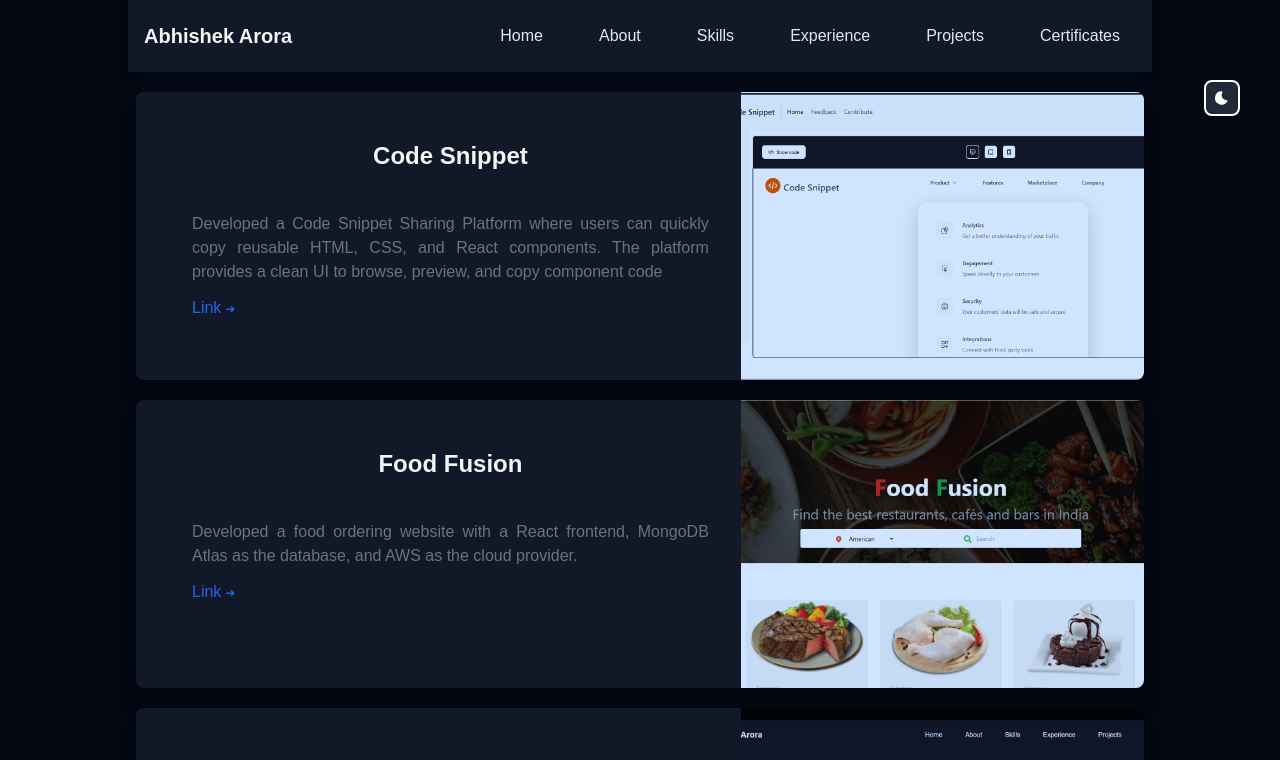
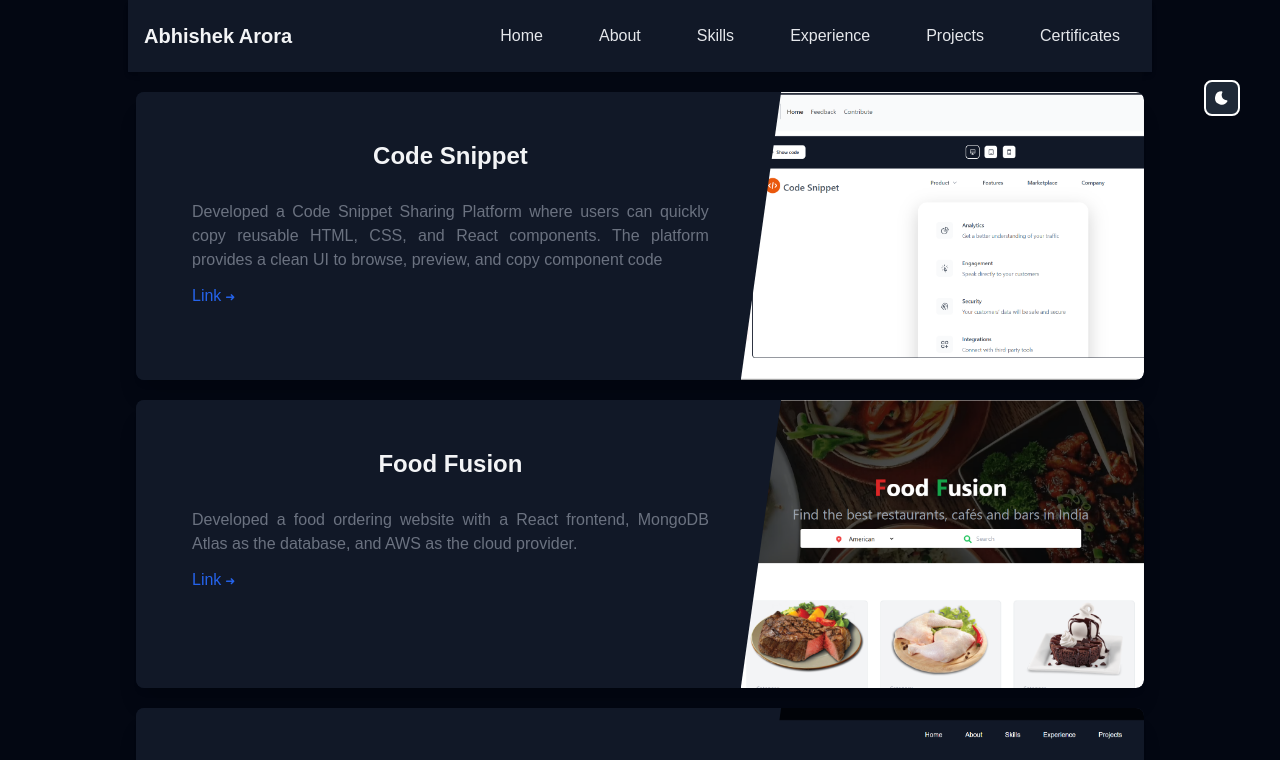
Before and after one commit to Abhishek7a/Portfolio, a React (Vite) app: page /Projects in a window 1280 px wide. Shown: the top 760 px of the page. Built offline with nearby package versions, Linux system fonts and the light colour scheme.

Commit message:
Refactor ProjectCard to use Framer Motion

```diff
--- a/src/components/ProjectCard.jsx
+++ b/src/components/ProjectCard.jsx
@@ -1,58 +1,68 @@
 import React from "react";
+import { motion } from "framer-motion";
 import { useAppContext } from "../AppContext";
 
 export default function ProjectCard(props) {
-  const { dark, setDark } = useAppContext();
+  const { dark } = useAppContext();
+
+  // unified background color
+  const bgColor =
+    dark === false ? "bg-gray-900 text-gray-100" : "bg-gray-100 text-gray-800";
+
   return (
-    <div className="mx-auto my-5 ">
-      <div className="relative rounded-lg flex flex-col md:flex-row items-center md:shadow-xl  md:h-72 mx-2">
-        <div className={`z-0 order-1 md:order-2 relative  w-full md:w-2/5 h-80 md:h-full overflow-hidden rounded-lg md:rounded-none md:rounded-r-lg  ${dark=== false? "dark:text-gray-100 bg-gray-800":"bg-gray-100"} `}>
-          <div
-            className="absolute inset-0 w-full h-full object-fill object-center bg-blue-400 bg-opacity-30 bg-cover bg-bottom"
-            style={{
-              backgroundImage: `url(${props.image})`,
-              backgroundBlendMode: "multiply",
-            }}
-          ></div>
+    <motion.div
+      className="mx-auto my-5"
+      whileHover={{ scale: 1.02, rotateY: 3 }}
+      transition={{ type: "spring", stiffness: 120, damping: 12 }}
+      style={{ perspective: 1000 }}
+    >
+      <div
+        className={`relative rounded-lg flex flex-col md:flex-row items-center md:shadow-xl md:h-72 mx-2 overflow-hidden ${bgColor}`}
+      >
+        {/* --- Image Section --- */}
+        <div
+          className={`z-0 order-1 md:order-2 relative w-full md:w-2/5 h-80 md:h-full overflow-hidden md:rounded-none md:rounded-r-lg`}
+          style={{
+          clipPath: "polygon(10% 0%, 100% 0%, 100% 100%, 0% 100%)"
+
+          }}
+        >
+          <motion.img
+            src={props.image}
+            alt={props.title}
+            className="absolute inset-0 w-full h-full object-cover"
+            whileHover={{ scale: 1.08, rotateZ: 1 }}
+            transition={{ duration: 0.5 }}
+          />
           <div className="md:hidden absolute inset-0 h-full p-6 pb-6 flex flex-col-reverse justify-start items-start bg-gradient-to-b from-transparent via-transparent to-gray-900">
             <h3 className="w-full font-bold text-2xl text-white leading-tight mb-2">
-            {props.title}
+              {props.title}
             </h3>
-            <h4 className="w-full text-xl text-gray-900 leading-tight">
-            {/* {props.disc} */}
-            </h4>
           </div>
-          <svg
-            className="hidden md:block absolute  inset-y-0 h-full w-24 fill-current text-white -ml-12"
-            viewBox="0 0 100 100"
-            preserveAspectRatio="none"
-          >
-            {/* <polygon points="50,0 100,0 50,100 0,100" /> */}
-          </svg>
         </div>
 
+        {/* --- Text Section --- */}
         <div className="z-10 order-2 md:order-1 w-full h-full md:w-3/5 flex items-center -mt-6 md:mt-0">
-          <div className={`p-8 md:pr-18 md:pl-14 md:py-12 mx-2 md:mx-0 h-full  rounded-lg md:rounded-none md:rounded-l-lg shadow-xl md:shadow-none ${dark=== false? "dark:text-gray-100 bg-gray-900":"bg-gray-100"} `}>
-            <h4 className="hidden md:block text-xl text-white">
-            {/* {props.title} */}
-            </h4>
-            <h3 className="hidden md:block font-bold text-2xl ">
+          <motion.div
+            className={`p-8 md:pr-18 md:pl-14 md:py-12 mx-2 md:mx-0 h-full rounded-lg md:rounded-none md:rounded-l-lg shadow-xl md:shadow-none ${bgColor}`}
+            whileHover={{ rotateX: 1.5, rotateY: -2 }}
+            transition={{ type: "spring", stiffness: 100, damping: 10 }}
+          >
+            <h3 className="hidden md:block font-bold text-2xl mb-2">
               {props.title}
             </h3>
-            <p className="text-gray-500 text-justify pt-10">
-              {props.disc}
-            </p>
+            <p className="text-gray-500 text-justify pt-5">{props.disc}</p>
             <a
-              className="flex items-baseline mt-3 text-blue-600 hover:text-blue-900 focus:text-blue-900"
+              className="flex items-baseline mt-3 text-blue-600 hover:text-blue-900 focus:text-blue-900 transition-all duration-300"
               href={props.link}
               target="_blank"
             >
               <span>Link</span>
               <span className="text-xs ml-1">&#x279c;</span>
             </a>
-          </div>
+          </motion.div>
         </div>
       </div>
-    </div>
+    </motion.div>
   );
 }
```
